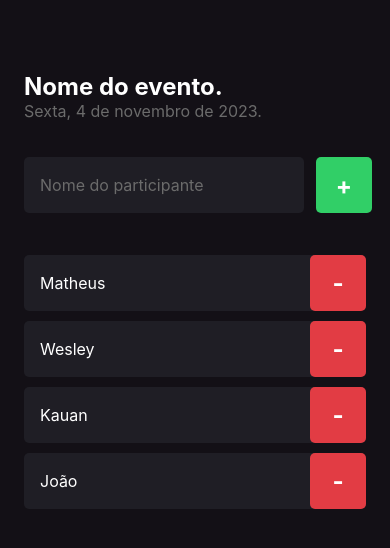
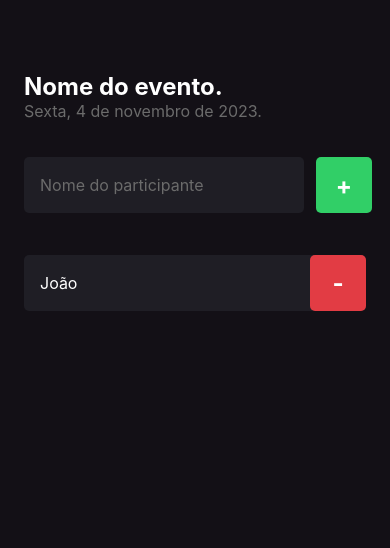
Before and after one commit to joaov1ct0r/react-native-event, a React Native app: screen / in a window 390 px wide. Shown: the top 548 px of the page. Built offline with nearby package versions, Linux system fonts and the light colour scheme.

Commit message:
feat: useState

```diff
--- a/src/screens/Home/index.tsx
+++ b/src/screens/Home/index.tsx
@@ -1,13 +1,16 @@
 import { Text, TextInput, TouchableOpacity, View, FlatList, Alert } from "react-native";
 import { styles } from "./styles";
 import Participant from "../../components/Participant";
+import React, { useState } from "react";
 
 export default function Home() {
-  const participants = ['Matheus', 'Wesley', 'Kauan', 'João']
+  const [participants, setParticipants] = useState(['João'])
   function handleParticipantAdd (name: string) {
     if (participants.includes(name)) {
       return Alert.alert('Erro', 'Participante já cadastrado')
     }
+
+    setParticipants(prevState => [...prevState, 'Ana'])
   }
 
   function handleParticipantRemove(name: string) {
```
